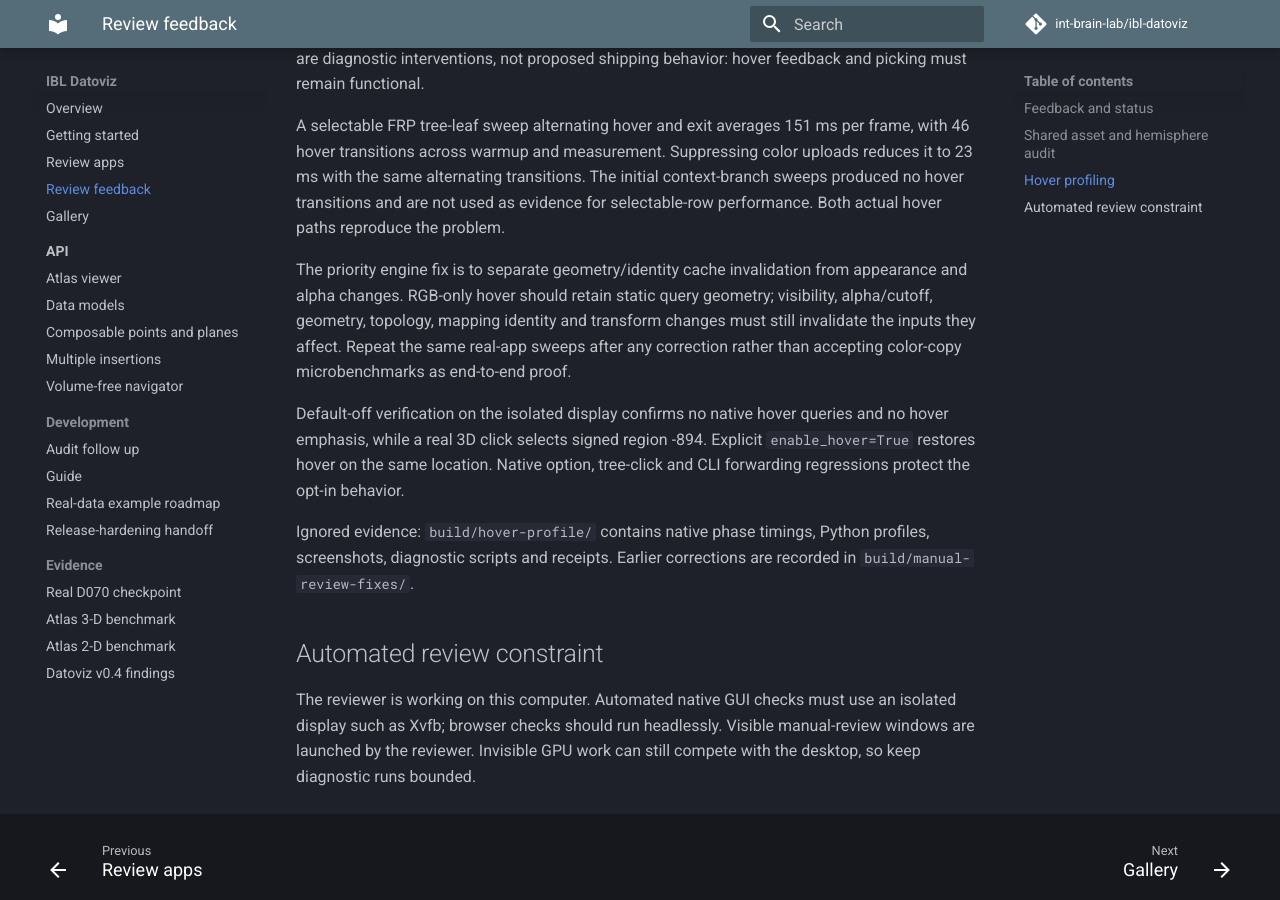
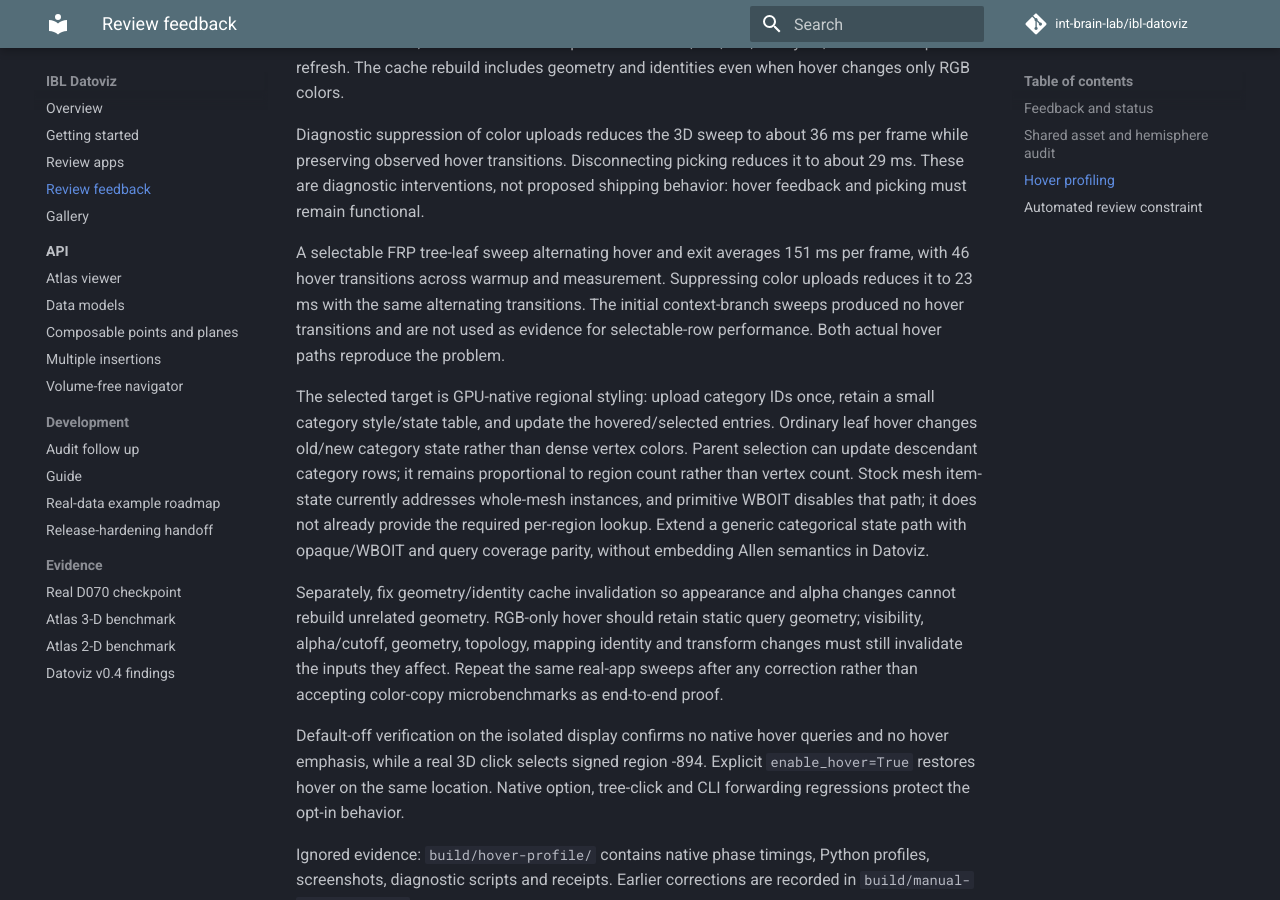
Before and after one commit to int-brain-lab/ibl-datoviz, an MkDocs documentation site: the page built from docs/REVIEW_FEEDBACK.md, in a window 1280 px wide and 900 px high, scrolled down 2911 px. Built offline with MkDocs 1.6.1 and Material for MkDocs 9.7.7, drawn with Linux system fonts in a browser that asks for light colours; comment, search, counter and statistics services are not loaded; some of the changed text lies outside the part shown.

Commit message:
Record GPU-native highlighting target from manual review

```diff
--- a/docs/REVIEW_FEEDBACK.md
+++ b/docs/REVIEW_FEEDBACK.md
@@ -15,6 +15,7 @@ in dated implementation handoffs.
 | Slow hover in both views | Hovering tree rows and the 3D brain is very slow. Transparency was suggested as a possible cause. | Open. Removing per-frame catalog deepcopy did not resolve the reported slowdown. Profiling identifies a large picking-cache rebuild cost in 3D; see below. |
 | Hide scientific data | Hide the scientific-data area for the current review. | Changed in `e5f0e0f`: hidden by default; **Show scientific data** restores the retained table. |
 | Clean hemisphere boundary | Turning off one hemisphere exposes spiky triangles at the interhemispheric boundary. Web v2's reviewed splitting and explode behavior should be reused. | Open. Shared binary geometry already matches; native whole-face hiding differs from web's per-fragment boundary classification. Match the web behavior before accepting hemisphere visibility. |
+| GPU highlight state | Highlight should use a small shader-state update, with geometry retained on the GPU, rather than uploading vertex colors or triangles on hover. | Selected architectural target: retained category IDs and a small category style/state table. Existing mesh item state applies to instances, so regional state needs a bounded generic extension. |
 | Opt-in hover | After completing the benchmark, disable hover by default and retain 3D click selection. Keep hover available and improve its efficiency. | Changed: both review apps disable tree/brain hover feedback and native hover queries by default. Click selection remains enabled. `--hover` restores the feature; library callers can use `enable_hover=False`. Engine efficiency remains open. |
 | Reserved region browser | Brain-region browsing must occupy a dedicated, always-visible part of the left GUI. Reaching it must not require scrolling the surrounding sidebar; the tree itself needs its own scrollbar. | Open. Reserve browser space independently of scene controls and selection details. Check at scale 1.5 and the reviewer's window size, including long and multiple selections. |
 
@@ -92,8 +93,18 @@ uploads reduces it to 23 ms with the same alternating transitions. The initial
 context-branch sweeps produced no hover transitions and are not used as evidence
 for selectable-row performance. Both actual hover paths reproduce the problem.
 
-The priority engine fix is to separate geometry/identity cache invalidation from
-appearance and alpha changes. RGB-only hover should retain static query geometry;
+The selected target is GPU-native regional styling: upload category IDs once,
+retain a small category style/state table, and update the hovered/selected entries.
+Ordinary leaf hover changes old/new category state rather than dense vertex colors.
+Parent selection can update descendant category rows; it remains proportional to
+region count rather than vertex count. Stock mesh item-state currently addresses
+whole-mesh instances, and primitive WBOIT disables that path; it does not already
+provide the required per-region lookup. Extend a generic categorical state path
+with opaque/WBOIT and query coverage parity, without embedding Allen semantics in
+Datoviz.
+
+Separately, fix geometry/identity cache invalidation so appearance and alpha changes
+cannot rebuild unrelated geometry. RGB-only hover should retain static query geometry;
 visibility, alpha/cutoff, geometry, topology, mapping identity and transform changes
 must still invalidate the inputs they affect. Repeat the same real-app sweeps after
 any correction rather than accepting color-copy microbenchmarks as end-to-end proof.
```
